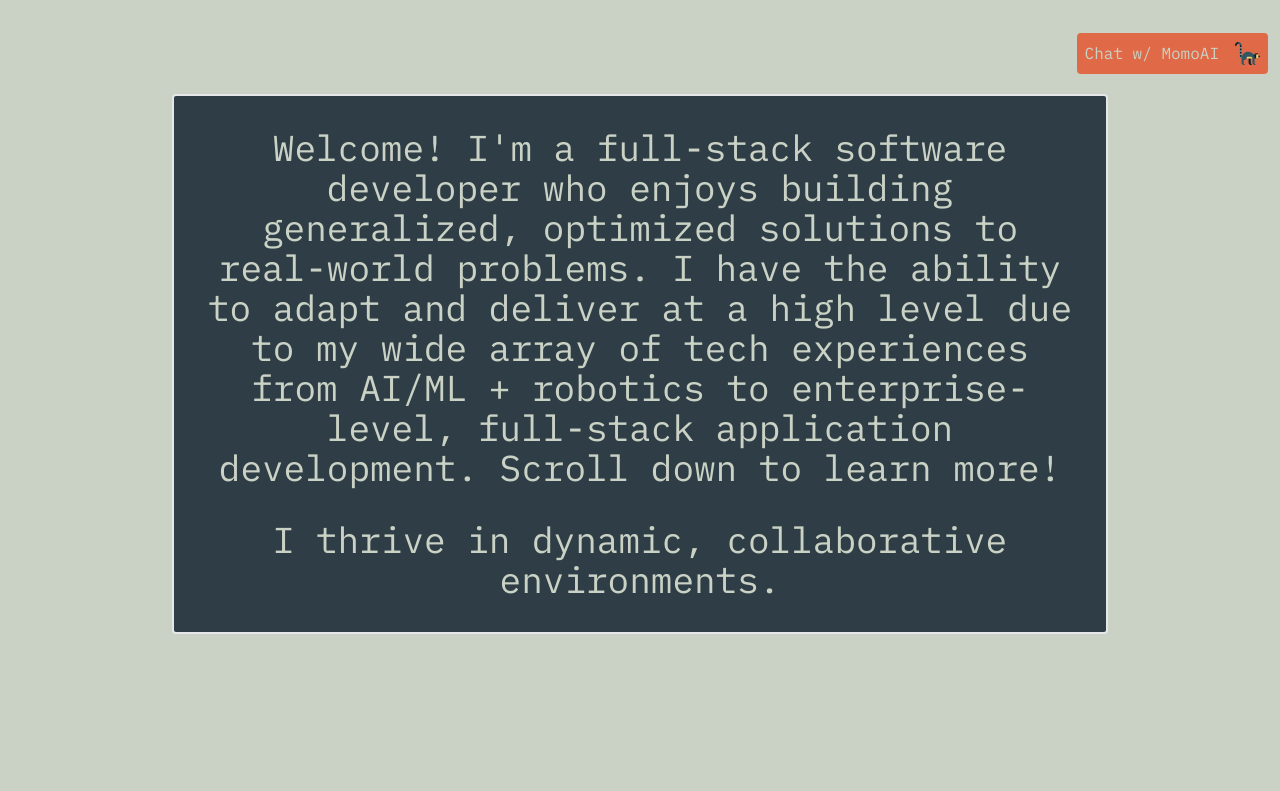
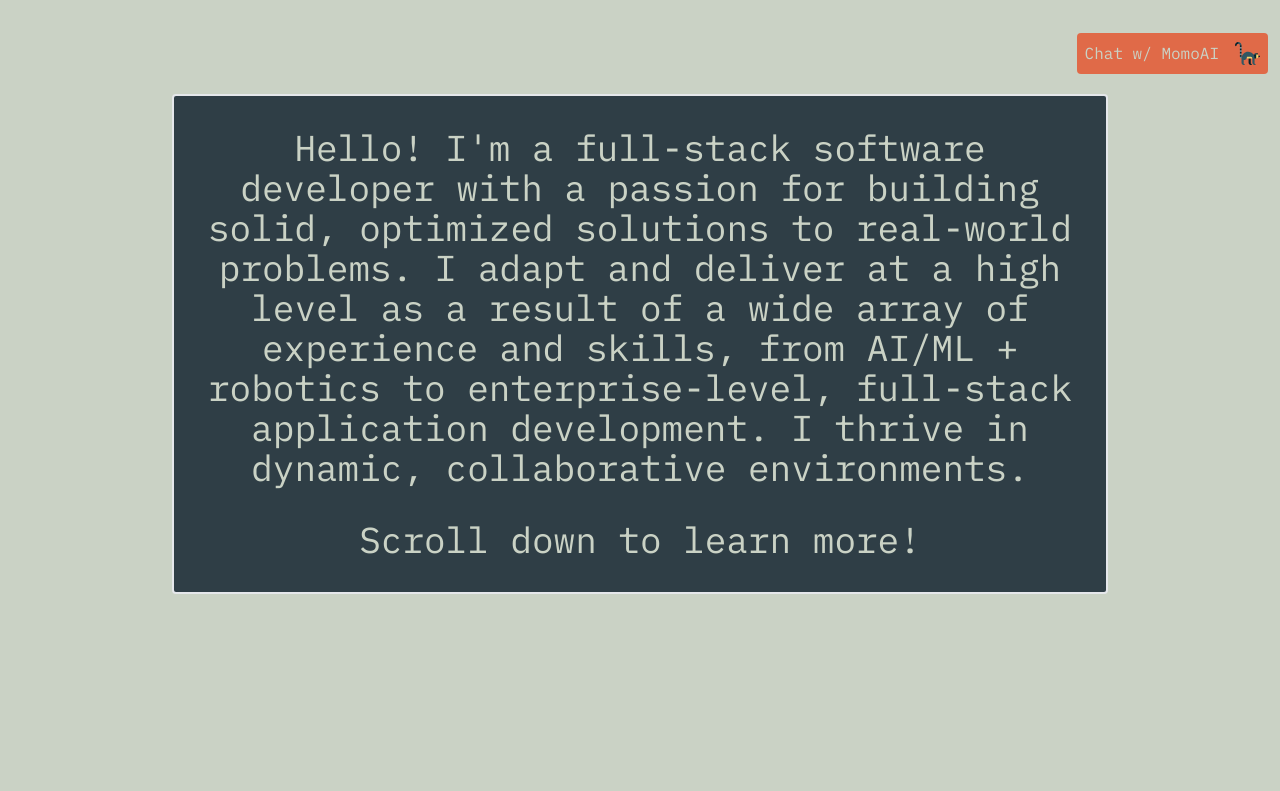
Before and after one commit to dobsonddev/dobsonddev-portfolio, a Next.js app: page / in a window 1280 px wide. Shown: the part 714-1505 px from the top of the page. Built offline with nearby package versions, Linux system fonts and the light colour scheme.

Commit message:
fixed experience tree bg bug

```diff
--- a/src/components/Experience/ExperienceTree.tsx
+++ b/src/components/Experience/ExperienceTree.tsx
@@ -112,8 +112,8 @@ const ExperienceTree = () => {
                         animate={nodeVisibility[index] ? 'visible' : 'exit'}
                         transition={{ delay: index * 0.4, duration: 3.5 }}
                     >
-                        <div className="w-6 h-6 bg-gray-200 rounded-full mb-4"></div>
-                        <div className="text-box-style p-2 shadow-lg rounded max-w-xs">
+                        <div className="w-6 h-6 bg-gray-900 rounded-full mb-4"></div>
+                        <div className="text-box-style p-2 shadow-lg bg-gray-900 rounded max-w-xs">
                             <h3 className="font-bold text-md text-white whitespace-nowrap sm:whitespace-normal truncate">{exp.title} <span className="text-xs text-gray-400">({exp.date})</span></h3>                            <p className="text-orange-500 text-sm pb-2">{exp.location}</p>
                             <ul className="list-disc text-light rounded pl-4">
                                 {exp.details.map((detail, detailIndex) => (
--- a/src/components/Home/HomeData.ts
+++ b/src/components/Home/HomeData.ts
@@ -20,8 +20,8 @@ const homeData: HomeData = {
         "An outdoorsman 🏕️",
         "A tater tot connoisseur 🥔",
     ],
-    missionStatementTop: "Welcome! I'm a full-stack software developer who enjoys building generalized, optimized solutions to real-world problems. I have the ability to adapt and deliver at a high level due to my wide array of tech experiences from AI/ML + robotics to enterprise-level, full-stack application development. Scroll down to learn more!",
-    missionStatementBottom: "I thrive in dynamic, collaborative environments.",
+    missionStatementTop: "Hello! I'm a full-stack software developer with a passion for building solid, optimized solutions to real-world problems. I adapt and deliver at a high level as a result of a wide array of experience and skills, from AI/ML + robotics to enterprise-level, full-stack application development. I thrive in dynamic, collaborative environments.",
+    missionStatementBottom: "Scroll down to learn more!",
 };
 
 export default homeData;
```
